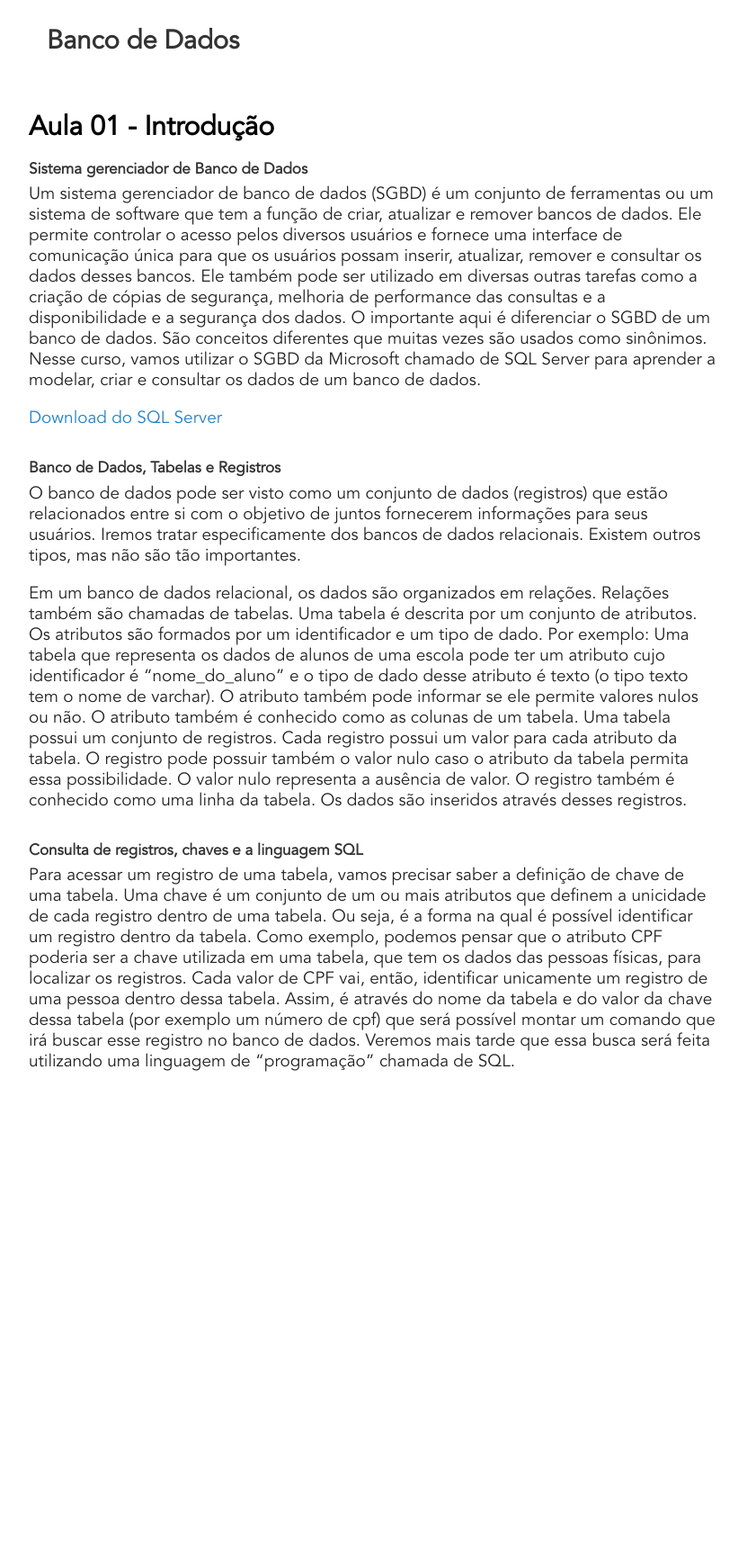
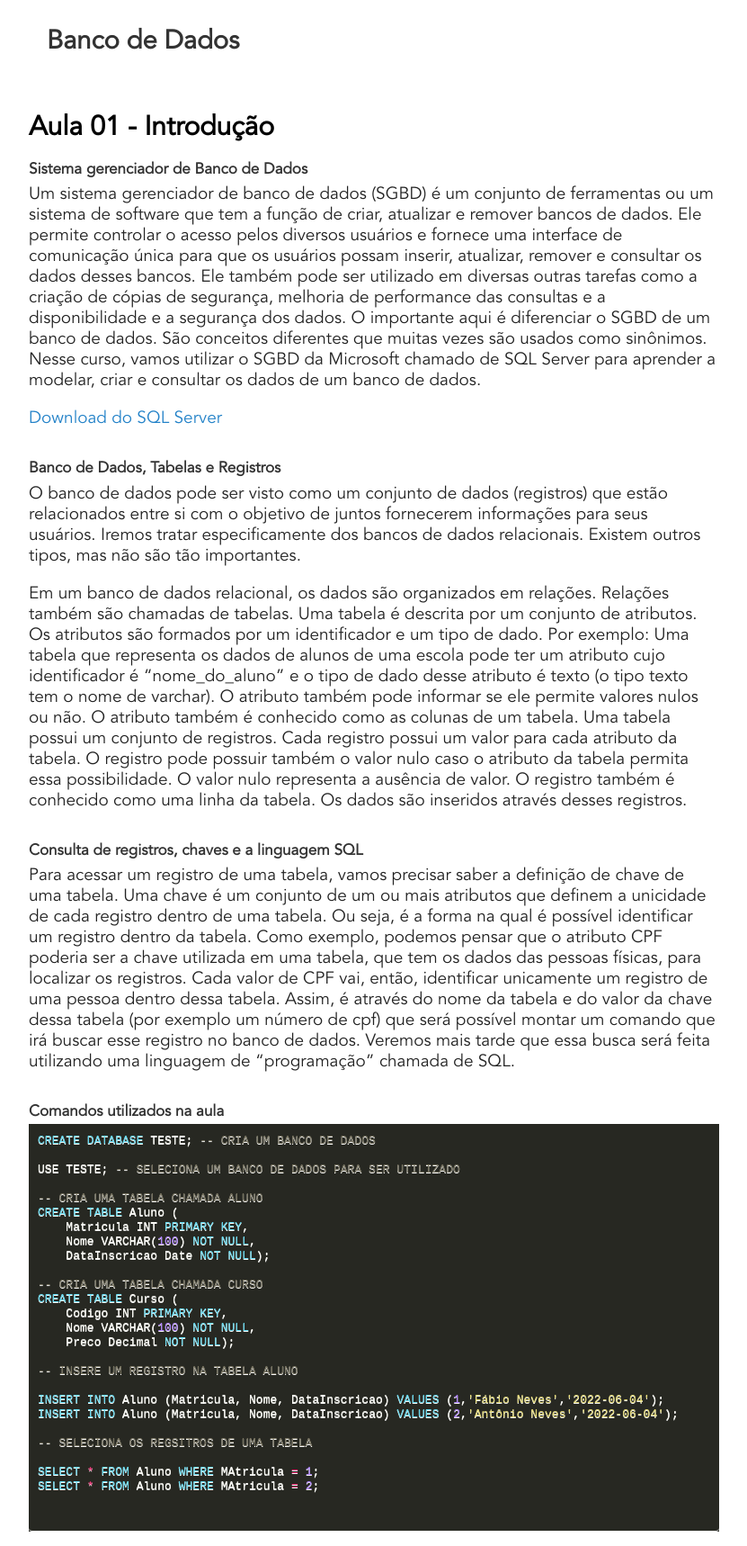
Before and after one commit to fabio-neves/fabio-neves.github.io, a Jekyll site: the page built from bd/aula01.md, in a window 1280 px wide. Shown: the whole page at 90% size, without its empty margins (224-1055 px from the left). Built offline with Jekyll 4.4.1, drawn with Linux system fonts in a browser that asks for light colours; before the commit the page ends 1211 px from its top, so only the background shows below that.

Commit message:
Anotações da aula

````diff
--- a/bd/aula01.md
+++ b/bd/aula01.md
@@ -33,3 +33,35 @@ O banco de dados pode ser visto como um conjunto de dados (registros) que estão
 ### Consulta de registros, chaves e a linguagem SQL
 
 Para acessar um registro de uma tabela, vamos precisar saber a definição de chave de uma tabela. Uma chave é um conjunto de um ou mais atributos que definem a unicidade de cada registro dentro de uma tabela. Ou seja, é a forma na qual é possível identificar um registro dentro da tabela. Como exemplo, podemos pensar que o atributo CPF poderia ser a chave utilizada em uma tabela, que tem os dados das pessoas físicas, para localizar os registros. Cada valor de CPF vai, então, identificar unicamente um registro de uma pessoa dentro dessa tabela. Assim, é através do nome da tabela e do valor da chave dessa tabela (por exemplo um número de cpf) que será possível montar um comando que irá buscar esse registro no banco de dados. Veremos mais tarde que essa busca será feita utilizando uma linguagem de “programação” chamada de SQL.
+
+### Comandos utilizados na aula
+
+```sql
+CREATE DATABASE TESTE; -- CRIA UM BANCO DE DADOS
+
+USE TESTE; -- SELECIONA UM BANCO DE DADOS PARA SER UTILIZADO
+
+-- CRIA UMA TABELA CHAMADA ALUNO
+CREATE TABLE Aluno (
+    Matricula INT PRIMARY KEY,
+    Nome VARCHAR(100) NOT NULL,
+    DataInscricao Date NOT NULL);
+
+-- CRIA UMA TABELA CHAMADA CURSO
+CREATE TABLE Curso (
+    Codigo INT PRIMARY KEY,
+    Nome VARCHAR(100) NOT NULL,
+    Preco Decimal NOT NULL);
+
+-- INSERE UM REGISTRO NA TABELA ALUNO
+
+INSERT INTO Aluno (Matricula, Nome, DataInscricao) VALUES (1,'Fábio Neves','2022-06-04');
+INSERT INTO Aluno (Matricula, Nome, DataInscricao) VALUES (2,'Antônio Neves','2022-06-04');
+
+-- SELECIONA OS REGSITROS DE UMA TABELA
+
+SELECT * FROM Aluno WHERE MAtricula = 1;
+SELECT * FROM Aluno WHERE MAtricula = 2;
+
+
+```
````
